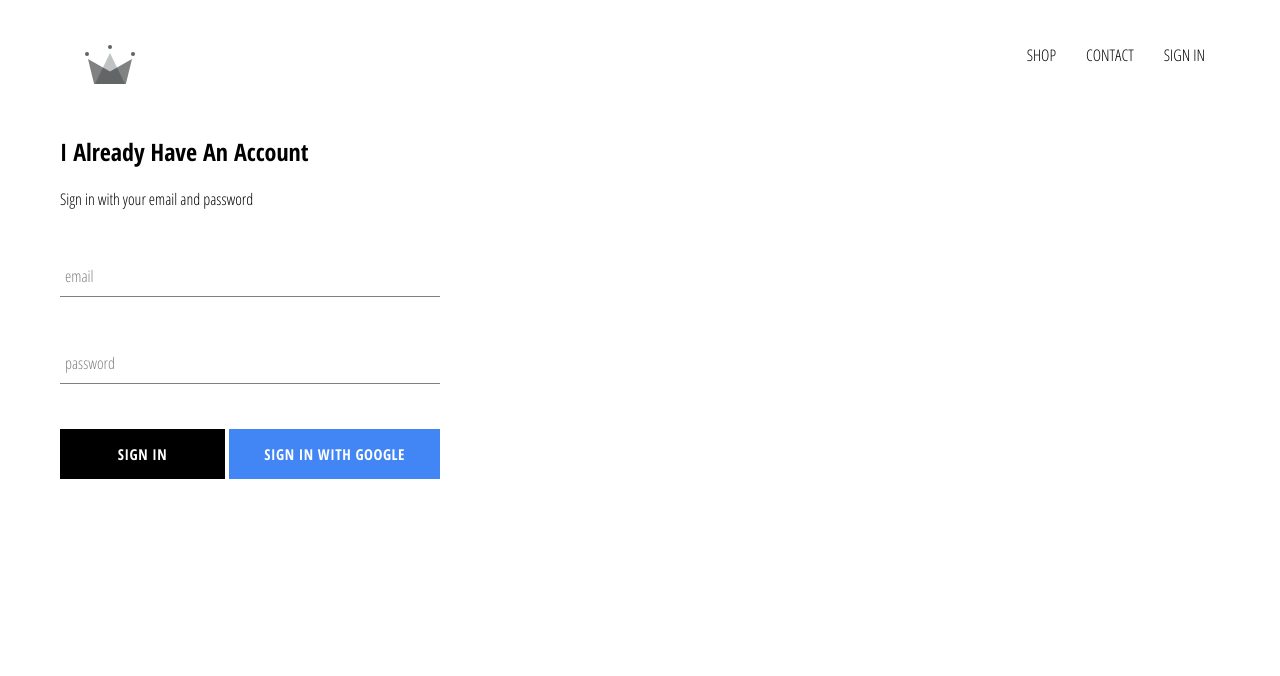
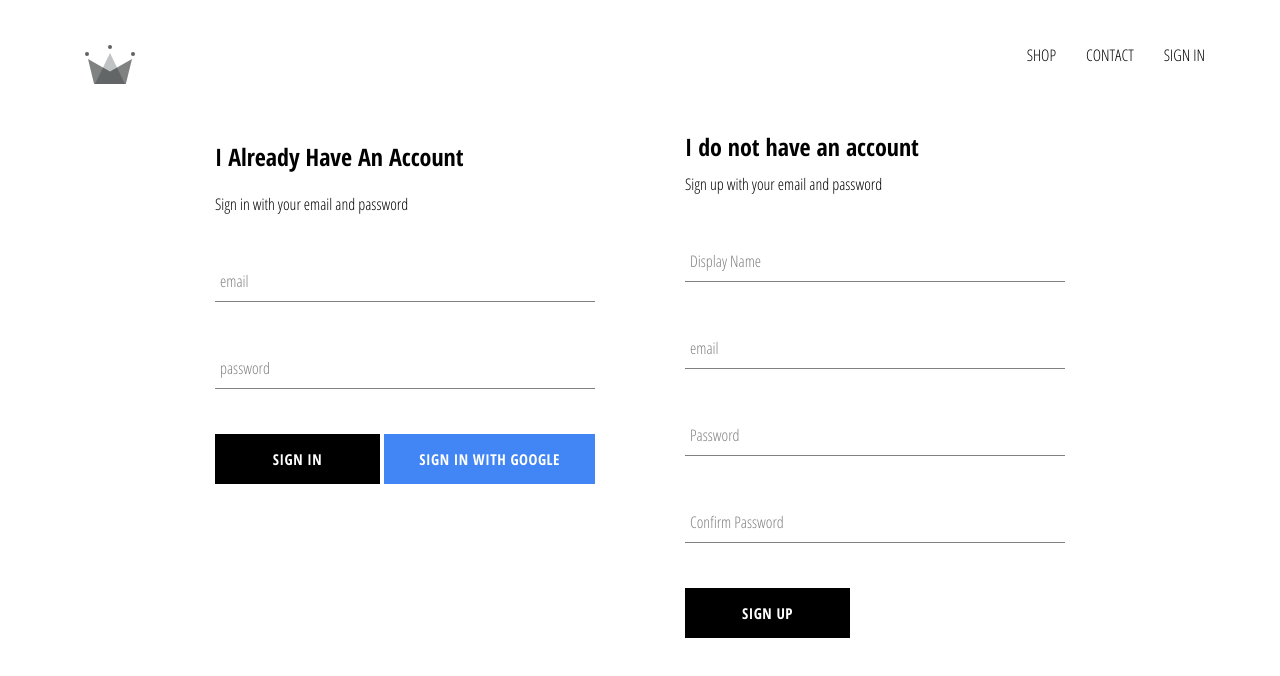
Before and after one commit to tpadilla10117/crwn-clothing, a React (Create React App) app: page /signin in a window 1280 px wide. Shown: the top 676 px of the page. Built offline with nearby package versions, Linux system fonts and the light colour scheme; no server answers.

Commit message:
implemented firebase.utils, including ability to store authenticated users into firestore db

```diff
--- a/src/App.js
+++ b/src/App.js
@@ -22,10 +22,29 @@
   /* Setting the user on state & get user persistence: */
     componentDidMount() {
       /* method from auth library in firebase */
-      this.unsubscribeFromAuth = auth.onAuthStateChanged( async user => {
-        createUserProfileDocument(user);
-        /* this.setState( { currentUser: user}); */
-        console.log("This is my logged in user:", user);
+      this.unsubscribeFromAuth = auth.onAuthStateChanged( async userAuth => {
+        /* if a user actually signs in... */
+        if (userAuth) {
+          const userRef = await createUserProfileDocument(userAuth);
+
+          /* On the snapShot object is where we get the data related to the user we stored if new, or if is already stored in db*/
+          userRef.onSnapshot(snapShot => {
+            this.setState({
+              currentUser: {
+                id: snapShot.id,
+                /* the rest of the data on the object */
+                ...snapShot.data()
+              }
+
+            }, () => {
+              console.log("Did we get the data?:", this.state)
+            })
+          });
+
+        } else {
+          /* Equailvalent to setting currentUser to null */
+          this.setState( {currentUser: userAuth});
+        }
       })
     }
 
--- /dev/null
+++ b/src/components/sign-up/sign-up.js
@@ -0,0 +1,106 @@
+import React from 'react';
+
+import FormInput from '../form-input/form-input.js';
+import CustomButton from '../custom-button/custom-button.js';
+
+/* For creating and authenticating new users */
+import { auth, createUserProfileDocument } from '../../firebase/firebase.utils';
+
+import './sign-up.scss';
+
+class SignUp extends React.Component {
+    constructor() {
+        super();
+
+        this.State = {
+            displayName: '',
+            email: '',
+            password: '',
+            confirmPassword: ''
+        }
+    }
+
+    handleSubmit = async event => {
+        event.preventDefault();
+        const { displayName, email, password, confirmPassword } = this.State;
+
+        if(password !== confirmPassword) {
+            alert("passwords don't match");
+            return;
+        }
+
+        try {
+            /* Creates new user account with specified email address and password - gives us back a user auth object, which is a key on user (this is why we destructure) */
+            const { user } = await auth.createUserWithEmailAndPassword(email, password);
+
+            await createUserProfileDocument(user, {displayName} );
+
+        /* We clear out the form */
+            this.setState( {
+                displayName: '',
+                email: '',
+                password: '',
+                confirmPassword: ''
+            } )
+
+        } catch(error) {
+            console.error("We have an error:", error);
+        }
+    };
+
+    handleChange = event => {
+        const { name, value } = event.target;
+        this.setState({ [name]: value});
+    }
+
+    render() {
+        const { displayName, email, password, confirmPassword } = this.State;
+        return(
+            <div className='sign-up'>
+                <h2 className="title">I do not have an account</h2>
+                <span>Sign up with your email and password</span>
+                <form className="sign-up-form" onSubmit={this.handleSubmit}>
+                    <FormInput
+                        type="text"
+                        name="displayName"
+                        value={displayName}
+                        onChange={this.handleChange}
+                        label='Display Name'
+                        required
+                    >
+                    </FormInput>
+                    <FormInput
+                        type="email"
+                        name="email"
+                        value={email}
+                        onChange={this.handleChange}
+                        label='email'
+                        required
+                    >
+                    </FormInput>
+                    <FormInput
+                        type="password"
+                        name="password"
+                        value={password}
+                        onChange={this.handleChange}
+                        label='Password'
+                        required
+                    >
+                    </FormInput>
+                    <FormInput
+                        type="password"
+                        name="confirmPassword"
+                        value={confirmPassword}
+                        onChange={this.handleChange}
+                        label='Confirm Password'
+                        required
+                    >
+                    </FormInput>
+                    <CustomButton type='submit'>SIGN UP</CustomButton>
+                </form>
+            </div>
+        )
+    }
+}
+
+export default SignUp;
--- /dev/null
+++ b/src/components/sign-up/sign-up.scss
@@ -0,0 +1,9 @@
+.sign-up {
+    display: flex;
+    flex-direction: column;
+    width: 380px;
+
+    .title {
+        margin: 10px 0;
+    }
+}
--- a/src/pages/sign-in-and-sign-up/sign-in-and-sign-up.js
+++ b/src/pages/sign-in-and-sign-up/sign-in-and-sign-up.js
@@ -1,10 +1,14 @@
 import React from 'react';
 
-import './sign-in-and-sign-up';
+import './sign-in-and-sign-up.scss';
 import SignIn from '../../components/sign-in/sign-in.js';
+import SignUp from '../../components/sign-up/sign-up.js';
 
 const SignInAndSignUpPage = () => (
-    <div className="sign-in-and-sign-up"><SignIn/></div>
+    <div className="sign-in-and-sign-up">
+        <SignIn/>
+        <SignUp />
+    </div>
 )
 
 export default SignInAndSignUpPage;
--- a/src/pages/sign-in-and-sign-up/sign-in-and-sign-up.scss
+++ b/src/pages/sign-in-and-sign-up/sign-in-and-sign-up.scss
@@ -0,0 +1,6 @@
+.sign-in-and-sign-up {
+    width: 850px;
+    display: flex;
+    justify-content: space-between;
+    margin: 30px auto;
+}
```
